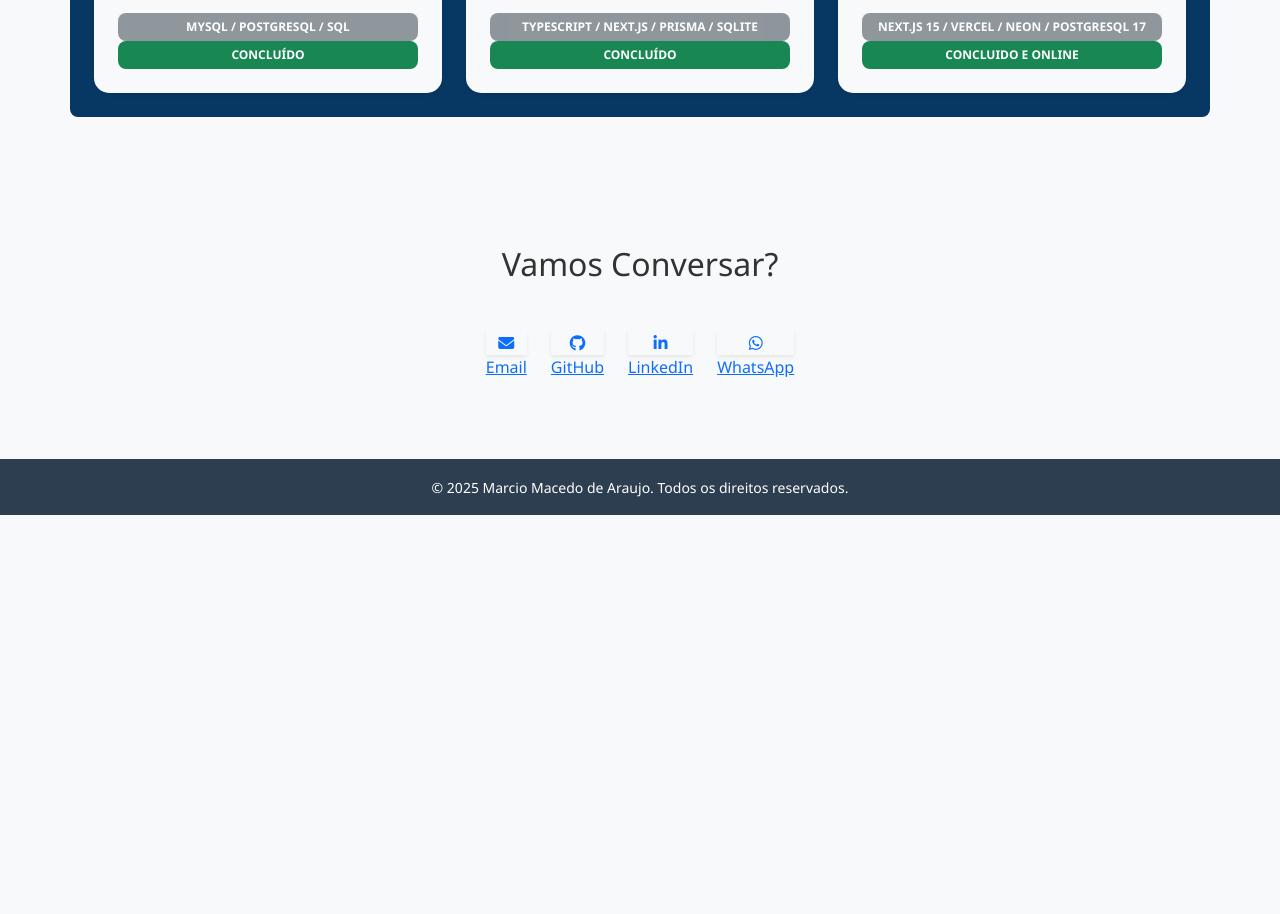
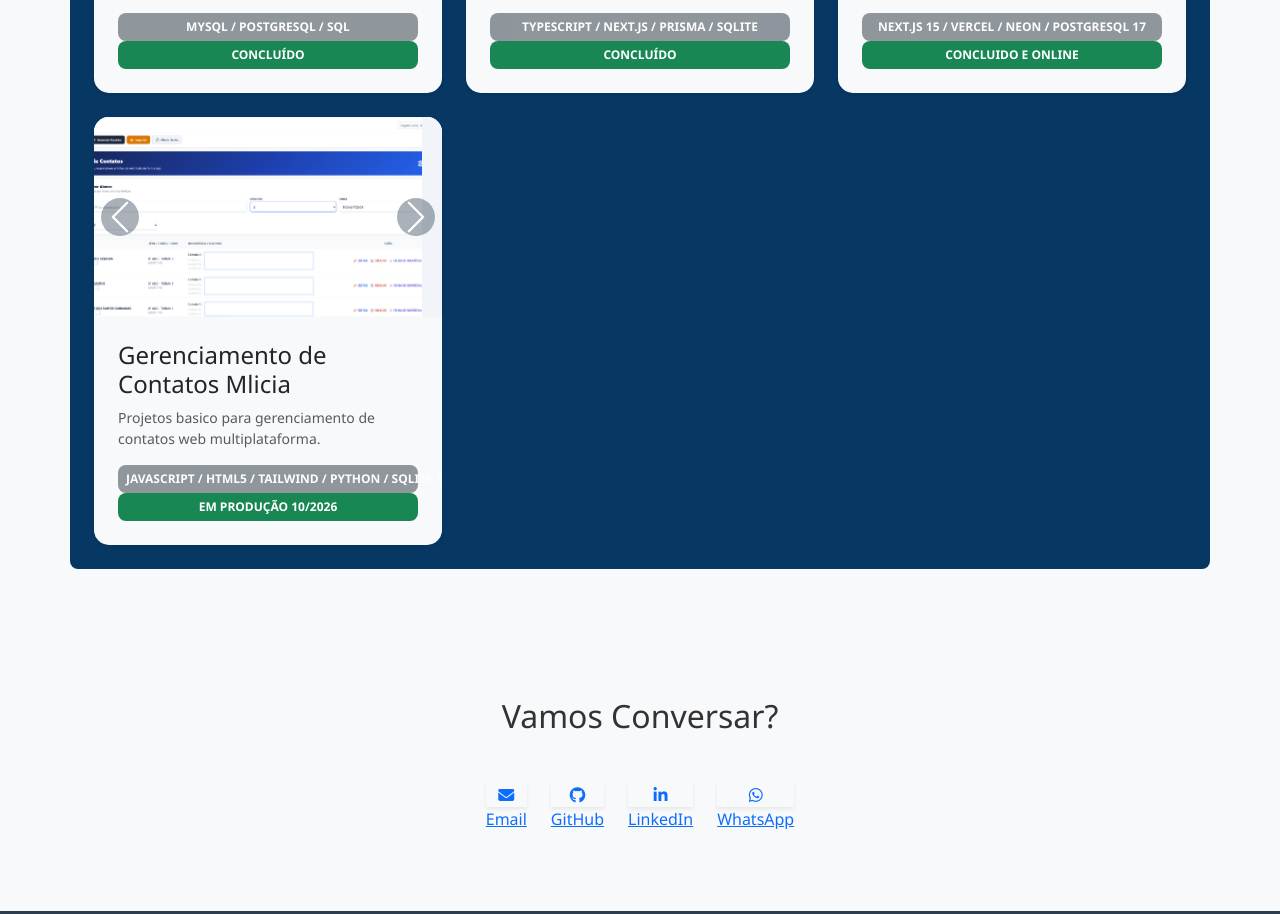
Before and after one commit to MarcioMa/Portfolio, a plain HTML site: page index.html in a window 1280 px wide. Shown: the part 2262-3176 px from the top of the page. Before the commit the page ends 2787 px from the top, so only its background shows below. Drawn offline with nearby package versions, Linux system fonts and the light colour scheme.

Commit message:
Update mlicia

```diff
--- a/index.html
+++ b/index.html
@@ -459,6 +459,56 @@
                         </div>
                     </div>
                 </div>
+
+                <!-- Projeto gerenciamento de contatos Mlicia -->
+                <div class="col-md-6 col-lg-4">
+                    <div class="project-card bg-light h-100 shadow-sm border-0">
+                        <div id="carouselCFP" class="carousel slide" data-bs-ride="carousel">
+                            <div class="carousel-inner">
+                                <div class="carousel-item active">
+                                    <img src="img/mlicia1.png" class="d-block w-100 h-100 card-img-top-carousel"
+                                        alt="print1">
+                                </div>
+                                <div class="carousel-item">
+                                    <img src="img/mlicia2.png" class="d-block w-100 h-100 card-img-top-carousel"
+                                        alt="print2">
+                                </div>
+                                <div class="carousel-item">
+                                    <img src="img/mlicia3.png" class="d-block w-100 h-100 card-img-top-carousel"
+                                        alt="print3">
+                                </div>
+                                <div class="carousel-item">
+                                    <img src="img/mlicia4.png" class="d-block w-100 h-100 card-img-top-carousel"
+                                        alt="print4">
+                                </div>
+                            </div>
+                            <button class="carousel-control-prev" type="button" data-bs-target="#carouselCFP"
+                                data-bs-slide="prev">
+                                <span class="carousel-control-prev-icon btn-carousel-icon" aria-hidden="true"></span>
+                                <span class="visually-hidden">Anterior</span>
+                            </button>
+
+                            <button class="carousel-control-next" type="button" data-bs-target="#carouselCFP"
+                                data-bs-slide="next">
+                                <span class="carousel-control-next-icon btn-carousel-icon" aria-hidden="true"></span>
+                                <span class="visually-hidden">Próximo</span>
+                            </button>
+                        </div>
+                        <div class="p-4 project-card-body">
+                            <h4>
+                                <a href="projetos/mlicia/contamlicia.html"
+                                    class="text-decoration-none text-dark hover-link">
+                                    Gerenciamento de Contatos Mlicia
+                                </a>
+                            </h4>
+                            <p class="text-muted small">Projetos basico para gerenciamento de contatos web multiplataforma.
+                            </p>
+                            <span class="badge bg-secondary badge-custom-bar opacity-75">JAVASCRIPT / HTML5 / TAILWIND / PYTHON / SQLITE
+                                17</span>
+                            <span class="badge bg-success badge-custom-bar">Em Produção 10/2026</span>
+                        </div>
+                    </div>
+                </div>
             </div>
         </div>
     </section>
```
